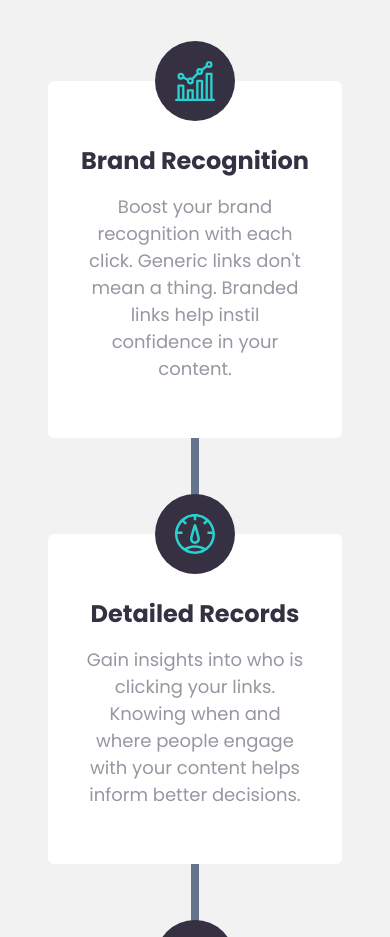
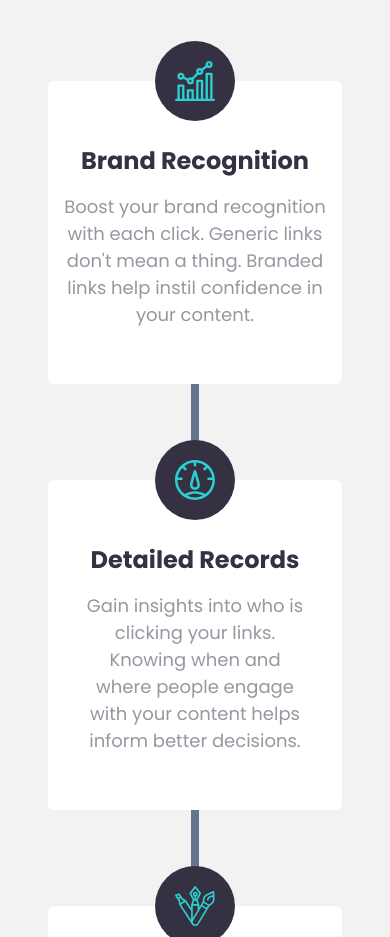
Before and after one commit to zencoder24/url-shortening-app, a React (Create React App) app: page / in a window 390 px wide. Shown: the part 1460-2397 px from the top of the page. Built offline with nearby package versions, Linux system fonts and the light colour scheme.

Commit message:
Fixed padding on cards

```diff
--- a/src/components/ExtraContent/ExtraContent.jsx
+++ b/src/components/ExtraContent/ExtraContent.jsx
@@ -14,13 +14,13 @@ function ExtraContent() {
           </p>
         </div>
 
-        <div className="cards-container md:px-20">
+        <div className="cards-container lg:px-20">
           <div className="cards pt-24 py-16 px-12 md:flex">
             <div className="bg-white text-center relative py-14 rounded-md md:w-full md:max-w-x-1 lg:h-5/6 xl:pb-20">
               <div className="icon-wrapper bg-x-dark-violet w-20 h-20 flex justify-center items-center rounded-full absolute ml-auto mr-auto left-0 right-0 -mt-24">
                 <div className="icon h-10 w-10 bg-brand-icon bg-contain"></div>
               </div>
-              <div className="text px-8">
+              <div className="text md:px-8">
                 <h2 className="font-bold text-2xl text-x-dark-violet pt-2 pb-4 md:text-3xl">
                   Brand Recognition
                 </h2>
```
